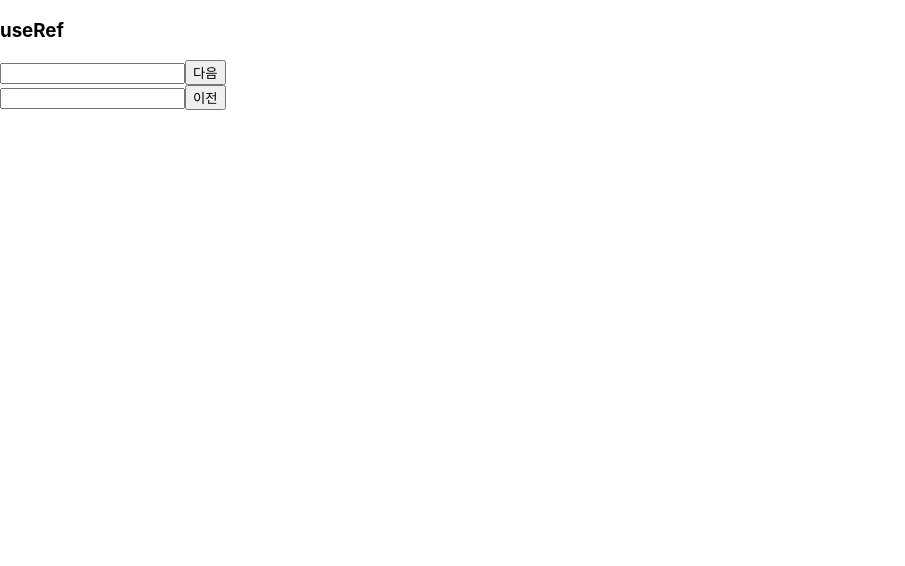
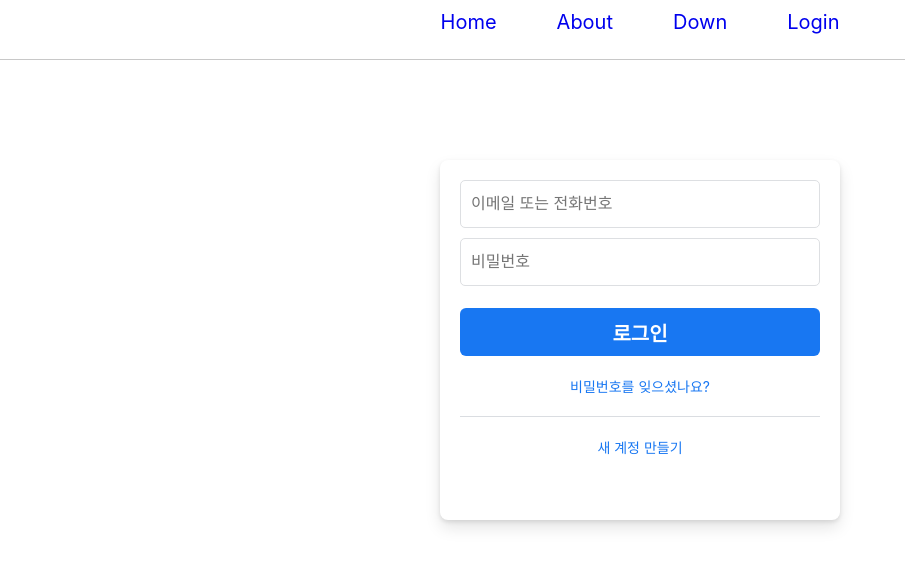
Before and after one commit to sentron-cho/myreact, a React (Create React App) app: page /login in a window 1280 px wide. Shown: the top 566 px of the page, without its empty margins (0-905 px from the left). Built offline with nearby package versions, Linux system fonts and the light colour scheme.

Commit message:
07일 업데이트

```diff
--- /dev/null
+++ b/src/day07/About.jsx
@@ -0,0 +1,9 @@
+import { useState } from 'react'
+
+export default function About(props) {
+  return (
+    <div>
+      <h3>회사소개입니다.</h3>
+    </div>
+  )
+}
--- /dev/null
+++ b/src/day07/Home.jsx
@@ -0,0 +1,9 @@
+import { useState } from 'react'
+
+export default function Home(props) {
+  return (
+    <div>
+      <h3>홈화면입니다.</h3>
+    </div>
+  )
+}
--- /dev/null
+++ b/src/day07/Login.jsx
@@ -0,0 +1,35 @@
+import { useState } from 'react'
+
+export default function Home(props) {
+  const [userid, setUserid] = useState('')
+  const [password, setPassword] = useState('')
+
+  const onLogin = () => {
+    alert(userid + '(' + password + ')로 로그인하였습니다.')
+    window.location.href = '/home'
+  }
+
+  return (
+    <div className="login-box">
+      <input
+        className="input-email"
+        type="text"
+        onChange={(e) => setUserid(e.target.value)}
+        placeholder="이메일 또는 전화번호"
+      />
+      <input
+        className="input-pass"
+        type="password"
+        onChange={(e) => setPassword(e.target.value)}
+        placeholder="비밀번호"
+      />
+      <button className="login-button" name="login" onClick={onLogin}>
+        로그인
+      </button>
+
+      <span>비밀번호를 잊으셨나요?</span>
+      <div className="div-line"></div>
+      <span>새 계정 만들기</span>
+    </div>
+  )
+}
--- /dev/null
+++ b/src/day07/NotFound.jsx
@@ -0,0 +1,9 @@
+import { useState } from 'react'
+
+export default function Home(props) {
+  return (
+    <div>
+      <h3>화면을 찾을수 없습니다.</h3>
+    </div>
+  )
+}
--- /dev/null
+++ b/src/day07/default.css
@@ -0,0 +1,113 @@
+* {
+  margin: 0;
+  padding: 0;
+}
+
+header {
+  height: 60px;
+  border-bottom: 1px solid rgb(200, 200, 200);
+  font-size: 20px;
+  text-align: center;
+  padding-top: 10px;
+  box-sizing: border-box;
+}
+
+header > a {
+  padding: 5px 30px;
+  text-decoration: none;
+}
+
+header > a:hover {
+  color: blue;
+  text-decoration: underline;
+}
+
+main {
+  position: relative;
+  width: 1000px;
+  margin: 0 auto;
+  /* background-color: rgb(230, 230, 230); */
+  min-height: 600px;
+}
+
+.login-box {
+  position: relative;
+  display: block;
+  padding: 20px;
+  margin: 0 auto;
+  margin-top: 100px;
+  box-sizing: border-box;
+  width: 400px;
+  height: 360px;
+  border-radius: 8px;
+  box-shadow: 0 2px 4px rgb(0 0 0 / 10%), 0 8px 16px rgb(0 0 0 / 10%);
+  text-align: center;
+  background: white;
+}
+
+.input-email,
+.input-pass {
+  width: calc(100%);
+  height: 48px;
+  border: 1px solid #dddfe2;
+  border-radius: 5px;
+  box-sizing: border-box;
+  font-size: 16px;
+  margin-bottom: 10px;
+  padding: 0 10px;
+}
+
+.input-email:focus,
+.input-pass:focus {
+  outline: none !important;
+  border-color: #1877f2;
+  box-shadow: 0 0 0 2px #e7f3ff;
+  caret-color: #1877f2;
+}
+
+.login-button {
+  width: 100%;
+  height: 48px;
+  background-color: #1877f2;
+  border: none;
+  border-radius: 6px;
+  box-sizing: border-box;
+  font-size: 20px;
+  color: #fff;
+  font-weight: bold;
+  cursor: pointer;
+  margin-top: 12px;
+}
+
+.div-line {
+  border-bottom: 1px solid #dadde1;
+  width: 100%;
+  margin: 20px 0;
+}
+
+main span {
+  margin-top: 12px;
+  display: block;
+  color: #1877f2;
+  font-size: 14px;
+  cursor: pointer;
+  margin-top: 20px;
+}
+
+main span:hover {
+  text-decoration: underline;
+}
+
+.regist {
+  border-radius: 6px;
+  border: none;
+  font-size: 17px;
+  line-height: 48px;
+  padding: 0 16px;
+  cursor: pointer;
+  display: inline-block;
+  text-decoration: none;
+  background-color: #42b72a;
+  color: white;
+  font-weight: bold;
+}
--- /dev/null
+++ b/src/day07/index.js
@@ -0,0 +1,31 @@
+import { Link, Route, BrowserRouter, Routes } from 'react-router-dom'
+import Login from './Login'
+import Home from './Home'
+import About from './About'
+import NotFound from './NotFound'
+
+import './default.css'
+
+export default function Day05A1() {
+  return (
+    <BrowserRouter>
+      {/* 헤더에서 네비게이션(메뉴)를 설정해야 한다. */}
+      <header>
+        <Link to="/">Home</Link>
+        <Link to="/about">About</Link>
+        <Link to="/down">Down</Link>
+        <Link to="/login">Login</Link>
+      </header>
+
+      {/* 헤더에서 클릭된 URL을 찾아 매칭되는 화면을 그리기 위한 라우터를 설정한다. */}
+      <main>
+        <Routes>
+          <Route path="/" element={<Home />} />
+          <Route path="/about" element={<About />} />
+          <Route path="/login" element={<Login />} />
+          <Route path="*" element={<NotFound />} />
+        </Routes>
+      </main>
+    </BrowserRouter>
+  )
+}
--- a/src/index.js
+++ b/src/index.js
@@ -15,6 +15,7 @@ import Day04A4 from './day04/Day04A4';
 import Day04A5 from './day04/Day04A5';
 import Day05 from './day05/index';
 import Day06 from './day06/index';
+import Day07 from './day07/index';
 
 const root = ReactDOM.createRoot(document.getElementById('root'));
 root.render(
@@ -30,6 +31,7 @@ root.render(
     {/* <Day04A4 text="안녕하세요" /> */}
     {/* <Day04A5 value="mac" /> */}
     {/* <Day05 /> */}
-    <Day06 />
+    {/* <Day06 /> */}
+    <Day07 />
   </React.StrictMode>
 );
```
